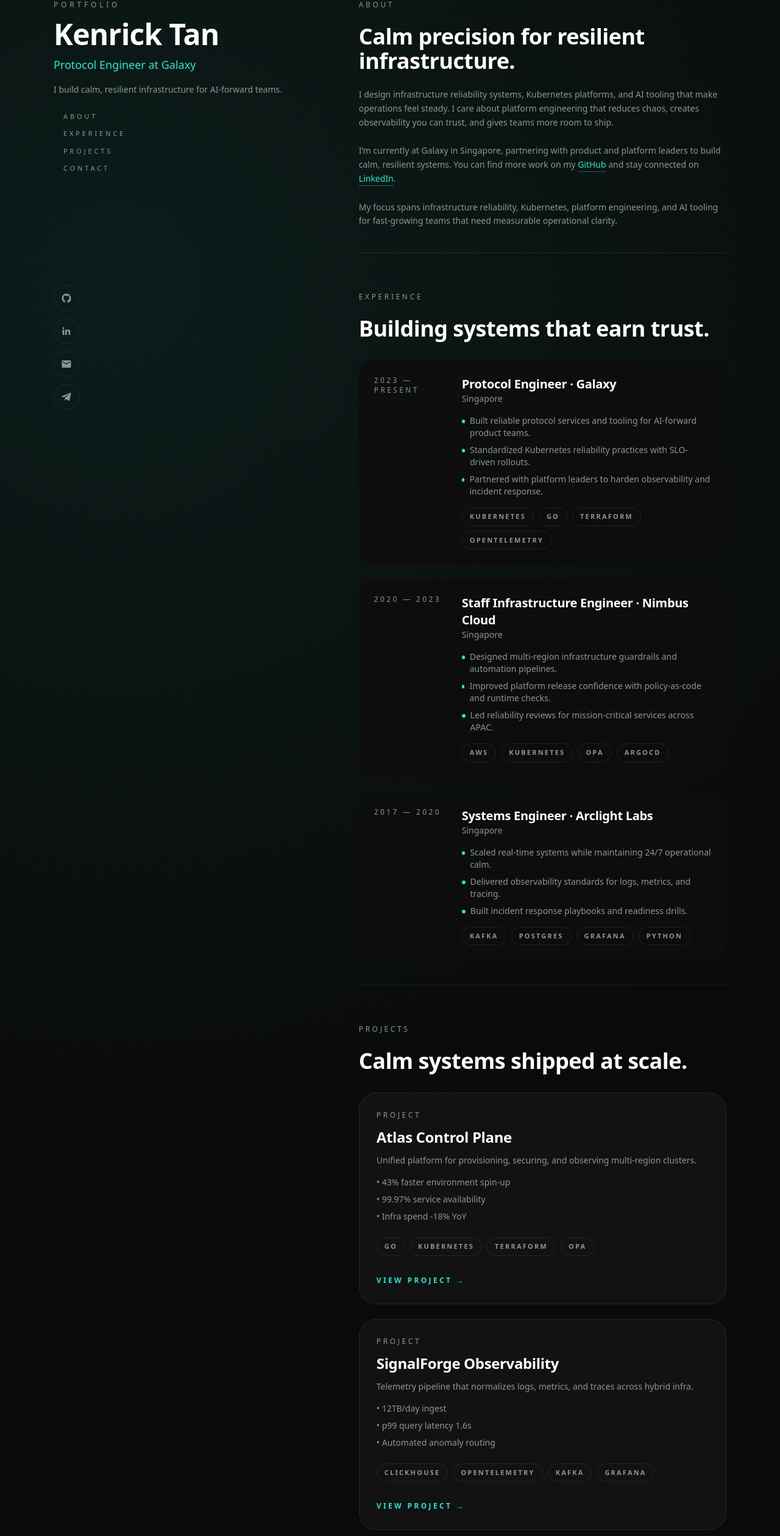
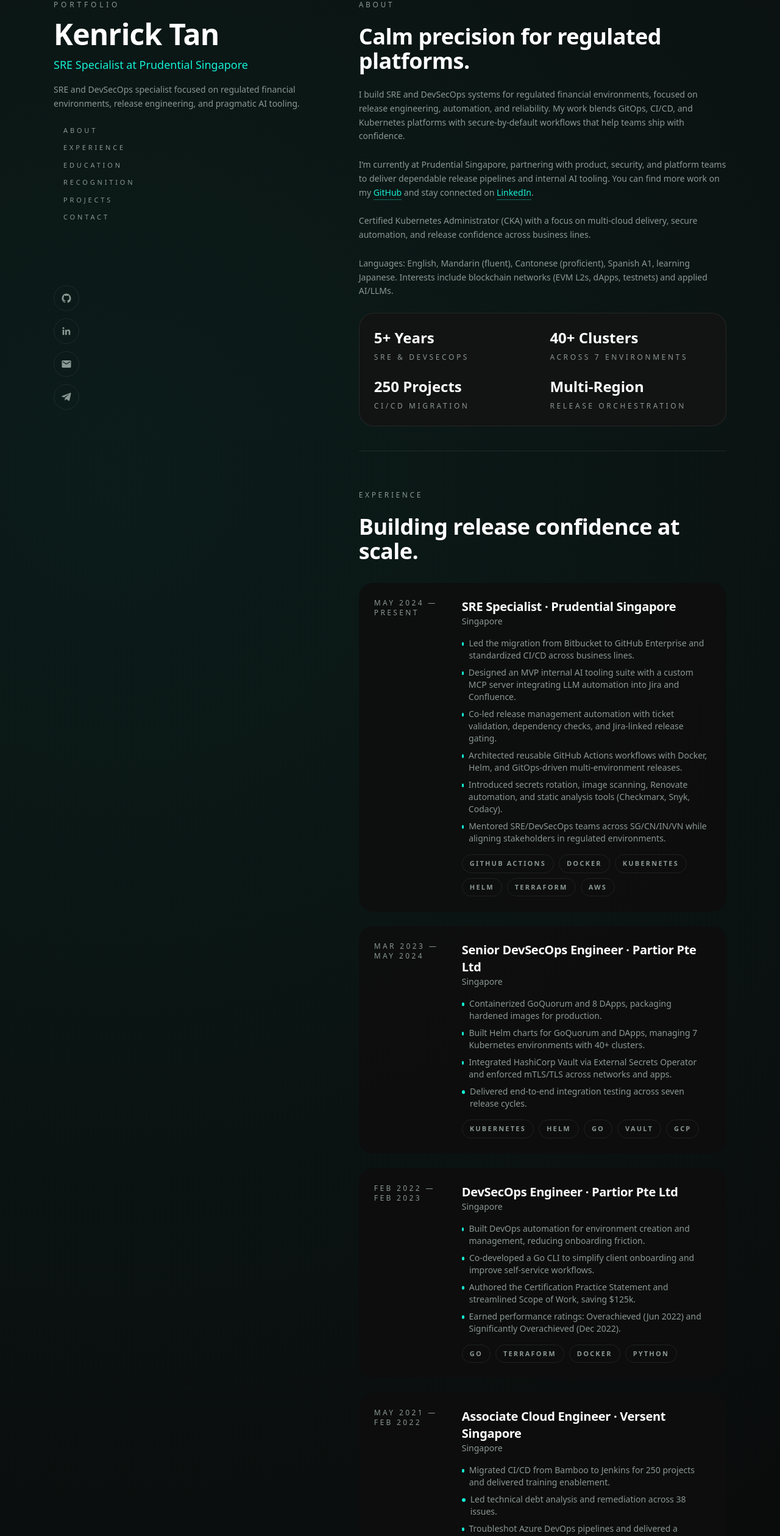
Before and after one commit to kenrickles/kenrick-portfolio, a Next.js app: page / in a window 1280 px wide. Shown: the part 80-2599 px from the top of the page at 61% size. Built offline with nearby package versions, Linux system fonts and the light colour scheme; a web font is replaced by a local one.

Commit message:
feat: update portfolio with resume content

```diff
--- a/src/app/page.tsx
+++ b/src/app/page.tsx
@@ -6,67 +6,123 @@
 const navLinks = [
   { label: 'About', href: '#about' },
   { label: 'Experience', href: '#experience' },
+  { label: 'Education', href: '#education' },
+  { label: 'Recognition', href: '#recognition' },
   { label: 'Projects', href: '#projects' },
   { label: 'Contact', href: '#contact' },
 ];
 
 const experiences = [
   {
-    timeframe: '2023 — Present',
-    role: 'Protocol Engineer',
-    company: 'Galaxy',
+    timeframe: 'May 2024 — Present',
+    role: 'SRE Specialist',
+    company: 'Prudential Singapore',
     location: 'Singapore',
     highlights: [
-      'Built reliable protocol services and tooling for AI-forward product teams.',
-      'Standardized Kubernetes reliability practices with SLO-driven rollouts.',
-      'Partnered with platform leaders to harden observability and incident response.',
+      'Led the migration from Bitbucket to GitHub Enterprise and standardized CI/CD across business lines.',
+      'Designed an MVP internal AI tooling suite with a custom MCP server integrating LLM automation into Jira and Confluence.',
+      'Co-led release management automation with ticket validation, dependency checks, and Jira-linked release gating.',
+      'Architected reusable GitHub Actions workflows with Docker, Helm, and GitOps-driven multi-environment releases.',
+      'Introduced secrets rotation, image scanning, Renovate automation, and static analysis tools (Checkmarx, Snyk, Codacy).',
+      'Mentored SRE/DevSecOps teams across SG/CN/IN/VN while aligning stakeholders in regulated environments.',
     ],
-    stack: ['Kubernetes', 'Go', 'Terraform', 'OpenTelemetry'],
+    stack: ['GitHub Actions', 'Docker', 'Kubernetes', 'Helm', 'Terraform', 'AWS'],
   },
   {
-    timeframe: '2020 — 2023',
-    role: 'Staff Infrastructure Engineer',
-    company: 'Nimbus Cloud',
+    timeframe: 'Mar 2023 — May 2024',
+    role: 'Senior DevSecOps Engineer',
+    company: 'Partior Pte Ltd',
     location: 'Singapore',
     highlights: [
-      'Designed multi-region infrastructure guardrails and automation pipelines.',
-      'Improved platform release confidence with policy-as-code and runtime checks.',
-      'Led reliability reviews for mission-critical services across APAC.',
+      'Containerized GoQuorum and 8 DApps, packaging hardened images for production.',
+      'Built Helm charts for GoQuorum and DApps, managing 7 Kubernetes environments with 40+ clusters.',
+      'Integrated HashiCorp Vault via External Secrets Operator and enforced mTLS/TLS across networks and apps.',
+      'Delivered end-to-end integration testing across seven release cycles.',
     ],
-    stack: ['AWS', 'Kubernetes', 'OPA', 'ArgoCD'],
+    stack: ['Kubernetes', 'Helm', 'Go', 'Vault', 'GCP'],
   },
   {
-    timeframe: '2017 — 2020',
-    role: 'Systems Engineer',
-    company: 'Arclight Labs',
+    timeframe: 'Feb 2022 — Feb 2023',
+    role: 'DevSecOps Engineer',
+    company: 'Partior Pte Ltd',
     location: 'Singapore',
     highlights: [
-      'Scaled real-time systems while maintaining 24/7 operational calm.',
-      'Delivered observability standards for logs, metrics, and tracing.',
-      'Built incident response playbooks and readiness drills.',
+      'Built DevOps automation for environment creation and management, reducing onboarding friction.',
+      'Co-developed a Go CLI to simplify client onboarding and improve self-service workflows.',
+      'Authored the Certification Practice Statement and streamlined Scope of Work, saving $125k.',
+      'Earned performance ratings: Overachieved (Jun 2022) and Significantly Overachieved (Dec 2022).',
     ],
-    stack: ['Kafka', 'Postgres', 'Grafana', 'Python'],
+    stack: ['Go', 'Terraform', 'Docker', 'Python'],
   },
+  {
+    timeframe: 'May 2021 — Feb 2022',
+    role: 'Associate Cloud Engineer',
+    company: 'Versent Singapore',
+    location: 'Singapore',
+    highlights: [
+      'Migrated CI/CD from Bamboo to Jenkins for 250 projects and delivered training enablement.',
+      'Led technical debt analysis and remediation across 38 issues.',
+      'Troubleshot Azure DevOps pipelines and delivered a Prometheus/Grafana/Thanos + ArgoCD POC.',
+    ],
+    stack: ['Jenkins', 'Bamboo', 'Azure', 'Prometheus', 'ArgoCD'],
+  },
+];
+
+const metrics = [
+  { value: '5+ Years', label: 'SRE & DevSecOps' },
+  { value: '40+ Clusters', label: 'Across 7 Environments' },
+  { value: '250 Projects', label: 'CI/CD Migration' },
+  { value: 'Multi-Region', label: 'Release Orchestration' },
+];
+
+const education = [
+  {
+    timeframe: 'Sep 2020 — Apr 2021',
+    program: 'Coding Bootcamp (Frontend, Backend, DSA)',
+    school: 'Rocket Academy',
+    location: 'Singapore',
+    highlights: ['Full-stack product delivery with modern web stacks.'],
+  },
+  {
+    timeframe: 'Aug 2015 — Jan 2020',
+    program: 'Bachelor of Social Science (Psychology & Communications), High Merit',
+    school: 'Singapore Management University',
+    location: 'Singapore',
+    highlights: [
+      'IE University exchange (Jan — May 2018).',
+      'Ho See Beng Scholarship (2017).',
+    ],
+  },
+];
+
+const awards = [
+  'Ho See Beng Scholarship (2017)',
+  'Commissioner of Police Commendation',
+  'Certified Kubernetes Administrator (CKA)',
 ];
 
 const projects = [
   {
-    name: 'Atlas Control Plane',
-    description: 'Unified platform for provisioning, securing, and observing multi-region clusters.',
-    impact: ['43% faster environment spin-up', '99.97% service availability', 'Infra spend -18% YoY'],
-    stack: ['Go', 'Kubernetes', 'Terraform', 'OPA'],
+    name: 'Release Orchestration Hub',
+    description: 'Release engineering backbone for regulated financial platforms with GitOps gating.',
+    impact: [
+      'Multi-region release flows with Jira-linked validation',
+      'Reusable GitHub Actions templates across business lines',
+      'Automated dependency checks and deployment approvals',
+    ],
+    stack: ['GitHub Actions', 'Helm', 'Terraform', 'AWS'],
   },
   {
-    name: 'SignalForge Observability',
-    description: 'Telemetry pipeline that normalizes logs, metrics, and traces across hybrid infra.',
-    impact: ['12TB/day ingest', 'p99 query latency 1.6s', 'Automated anomaly routing'],
-    stack: ['ClickHouse', 'OpenTelemetry', 'Kafka', 'Grafana'],
+    name: 'Cluster Lifecycle Platform',
+    description: 'Kubernetes platform enabling secure, repeatable environments for blockchain networks.',
+    impact: ['40+ clusters across 7 environments', 'Helm-packaged GoQuorum + 8 DApps', 'mTLS + TLS enforced'],
+    stack: ['Kubernetes', 'Helm', 'Vault', 'GCP'],
   },
   {
-    name: 'Helix AI Tooling',
-    description: 'Internal agent framework with guardrails, eval suites, and secure data connectors.',
-    impact: ['34% reduction in manual ops tasks', 'LLM safety score 0.91', '40+ workflows onboarded'],
-    stack: ['Python', 'FastAPI', 'Postgres', 'LLM APIs'],
+    name: 'DX Onboarding Toolkit',
+    description: 'Developer experience toolkit for faster client onboarding and environment setup.',
+    impact: ['Go CLI for guided onboarding', 'Automation for environment creation', 'Integration testing across 7 releases'],
+    stack: ['Go', 'Python', 'Docker', 'Postgres'],
   },
 ];
 
@@ -155,10 +211,11 @@
                 <p className="text-xs uppercase tracking-[0.4em] text-[color:var(--muted)]">Portfolio</p>
                 <h1 className="mt-4 text-4xl font-semibold text-white sm:text-5xl">Kenrick Tan</h1>
                 <p className="mt-3 text-lg text-[color:var(--accent)]">
-                  Protocol Engineer at Galaxy
+                  SRE Specialist at Prudential Singapore
                 </p>
                 <p className="mt-4 text-sm leading-relaxed text-[color:var(--muted)]">
-                  I build calm, resilient infrastructure for AI-forward teams.
+                  SRE and DevSecOps specialist focused on regulated financial environments, release engineering,
+                  and pragmatic AI tooling.
                 </p>
               </motion.div>
 
@@ -247,16 +304,16 @@
               <motion.div variants={fadeInItem} className="space-y-6">
                 <p className="text-xs uppercase tracking-[0.3em] text-[color:var(--muted)]">About</p>
                 <h2 className="text-3xl font-semibold text-white sm:text-4xl">
-                  Calm precision for resilient infrastructure.
+                  Calm precision for regulated platforms.
                 </h2>
                 <p className="text-sm leading-relaxed text-[color:var(--muted)]">
-                  I design infrastructure reliability systems, Kubernetes platforms, and AI tooling that
-                  make operations feel steady. I care about platform engineering that reduces chaos,
-                  creates observability you can trust, and gives teams more room to ship.
+                  I build SRE and DevSecOps systems for regulated financial environments, focused on release
+                  engineering, automation, and reliability. My work blends GitOps, CI/CD, and Kubernetes
+                  platforms with secure-by-default workflows that help teams ship with confidence.
                 </p>
                 <p className="text-sm leading-relaxed text-[color:var(--muted)]">
-                  I’m currently at Galaxy in Singapore, partnering with product and platform leaders to
-                  build calm, resilient systems. You can find more work on my{' '}
+                  I’m currently at Prudential Singapore, partnering with product, security, and platform
+                  teams to deliver dependable release pipelines and internal AI tooling. You can find more work on my{' '}
                   <a className="text-link" href="https://github.com/kenrickles" target="_blank" rel="noreferrer">
                     GitHub
                   </a>{' '}
@@ -266,9 +323,25 @@
                   </a>.
                 </p>
                 <p className="text-sm leading-relaxed text-[color:var(--muted)]">
-                  My focus spans infrastructure reliability, Kubernetes, platform engineering, and AI tooling
-                  for fast-growing teams that need measurable operational clarity.
+                  Certified Kubernetes Administrator (CKA) with a focus on multi-cloud delivery, secure
+                  automation, and release confidence across business lines.
                 </p>
+                <p className="text-sm leading-relaxed text-[color:var(--muted)]">
+                  Languages: English, Mandarin (fluent), Cantonese (proficient), Spanish A1, learning Japanese.
+                  Interests include blockchain networks (EVM L2s, dApps, testnets) and applied AI/LLMs.
+                </p>
+                <div className="glass-card">
+                  <div className="grid gap-6 sm:grid-cols-2">
+                    {metrics.map((metric) => (
+                      <div key={metric.label} className="space-y-2">
+                        <p className="text-2xl font-semibold text-white">{metric.value}</p>
+                        <p className="text-xs uppercase tracking-[0.3em] text-[color:var(--muted)]">
+                          {metric.label}
+                        </p>
+                      </div>
+                    ))}
+                  </div>
+                </div>
               </motion.div>
             </motion.section>
 
@@ -283,7 +356,7 @@
               <motion.div variants={fadeInItem} className="space-y-6">
                 <p className="text-xs uppercase tracking-[0.3em] text-[color:var(--muted)]">Experience</p>
                 <h2 className="text-3xl font-semibold text-white sm:text-4xl">
-                  Building systems that earn trust.
+                  Building release confidence at scale.
                 </h2>
               </motion.div>
               <div className="mt-8 space-y-6">
@@ -327,6 +400,83 @@
             </motion.section>
 
             <motion.section
+              id="education"
+              className="section-block"
+              variants={fadeInContainer}
+              initial="hidden"
+              whileInView="show"
+              viewport={{ once: true, amount: 0.2 }}
+            >
+              <motion.div variants={fadeInItem} className="space-y-6">
+                <p className="text-xs uppercase tracking-[0.3em] text-[color:var(--muted)]">Education</p>
+                <h2 className="text-3xl font-semibold text-white sm:text-4xl">
+                  Foundations in systems and people.
+                </h2>
+              </motion.div>
+              <div className="mt-8 space-y-6">
+                {education.map((item) => (
+                  <motion.article
+                    key={item.program}
+                    variants={fadeInItem}
+                    className="timeline-item"
+                  >
+                    <div className="grid gap-6 sm:grid-cols-[120px_1fr]">
+                      <p className="text-xs uppercase tracking-[0.28em] text-[color:var(--muted)]">
+                        {item.timeframe}
+                      </p>
+                      <div className="space-y-4">
+                        <div>
+                          <h3 className="text-xl font-semibold text-white">
+                            {item.program}
+                          </h3>
+                          <p className="text-sm text-[color:var(--muted)]">
+                            {item.school} · {item.location}
+                          </p>
+                        </div>
+                        <ul className="space-y-2 text-sm text-[color:var(--muted)]">
+                          {item.highlights.map((highlight) => (
+                            <li key={highlight} className="flex items-start gap-2">
+                              <span className="mt-2 h-1.5 w-1.5 rounded-full bg-[color:var(--accent)]" />
+                              <span>{highlight}</span>
+                            </li>
+                          ))}
+                        </ul>
+                      </div>
+                    </div>
+                  </motion.article>
+                ))}
+              </div>
+            </motion.section>
+
+            <motion.section
+              id="recognition"
+              className="section-block"
+              variants={fadeInContainer}
+              initial="hidden"
+              whileInView="show"
+              viewport={{ once: true, amount: 0.2 }}
+            >
+              <motion.div variants={fadeInItem} className="space-y-6">
+                <p className="text-xs uppercase tracking-[0.3em] text-[color:var(--muted)]">
+                  Recognition
+                </p>
+                <h2 className="text-3xl font-semibold text-white sm:text-4xl">
+                  Awards and credentials.
+                </h2>
+              </motion.div>
+              <motion.div variants={fadeInItem} className="mt-8 glass-card">
+                <ul className="space-y-3 text-sm text-[color:var(--muted)]">
+                  {awards.map((award) => (
+                    <li key={award} className="flex items-start gap-2">
+                      <span className="mt-2 h-1.5 w-1.5 rounded-full bg-[color:var(--accent)]" />
+                      <span>{award}</span>
+                    </li>
+                  ))}
+                </ul>
+              </motion.div>
+            </motion.section>
+
+            <motion.section
               id="projects"
               className="section-block"
               variants={fadeInContainer}
@@ -337,7 +487,7 @@
               <motion.div variants={fadeInItem} className="space-y-6">
                 <p className="text-xs uppercase tracking-[0.3em] text-[color:var(--muted)]">Projects</p>
                 <h2 className="text-3xl font-semibold text-white sm:text-4xl">
-                  Calm systems shipped at scale.
+                  Systems shipped for reliability.
                 </h2>
               </motion.div>
               <motion.div
```
